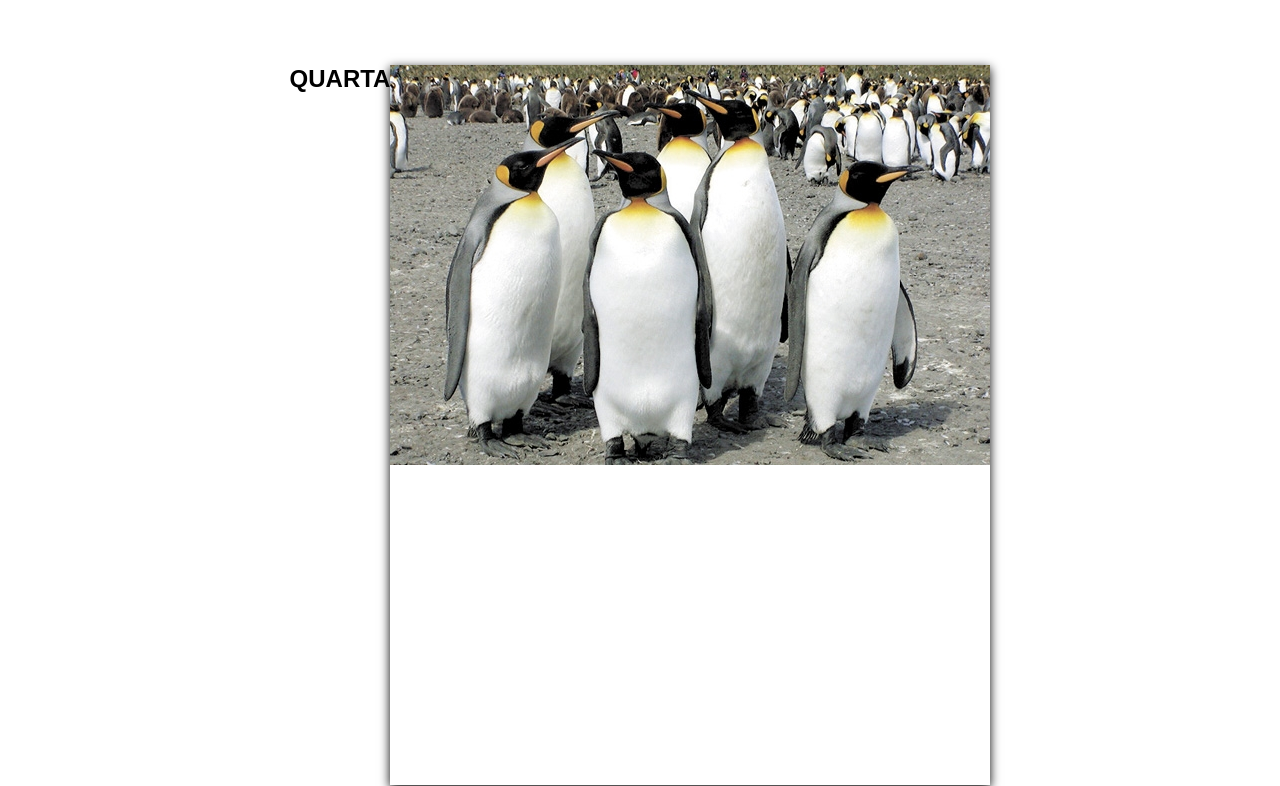
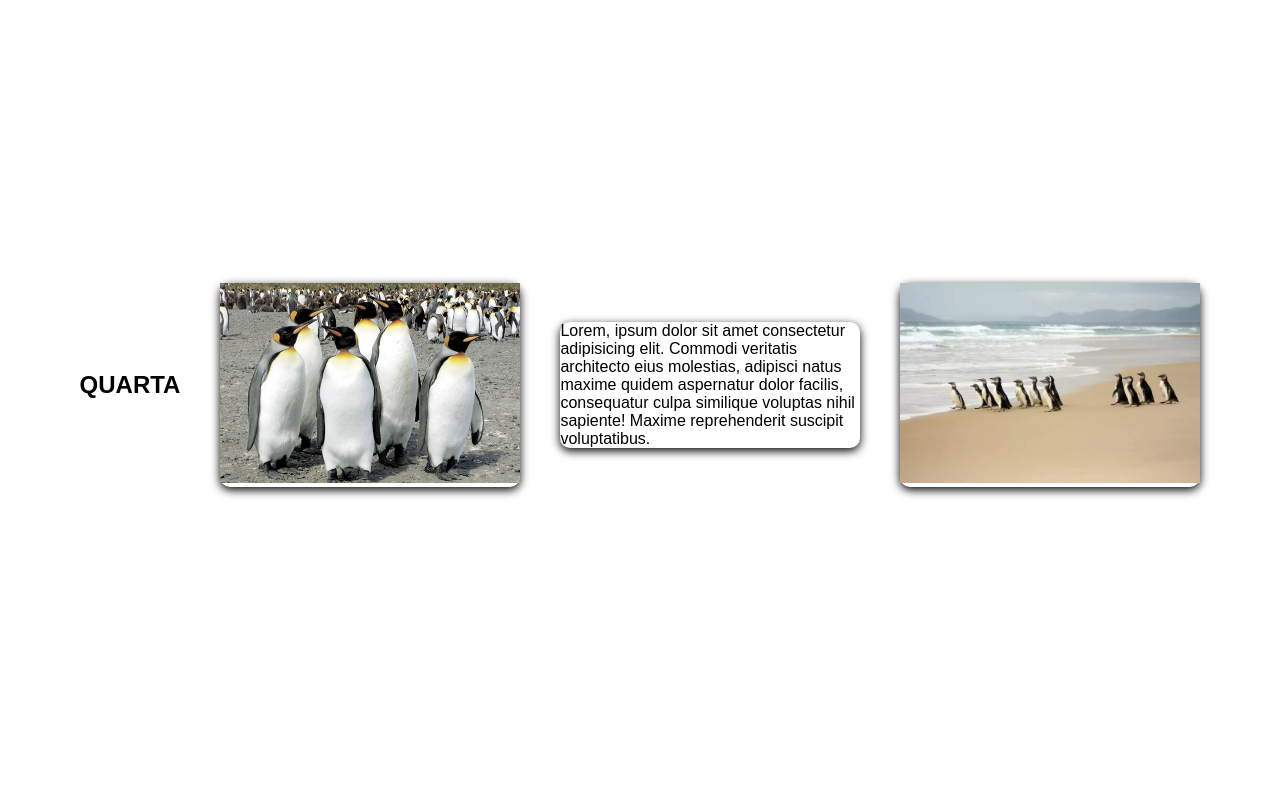
Before and after one commit to viniciusclima12-pixel/ip-forja-tarde, a plain HTML site: page index.html in a window 1280 px wide. Shown: the part 2415-3201 px from the top of the page. Drawn offline with Linux system fonts and the light colour scheme.

Commit message:
Add files via upload

```diff
--- a/index.html
+++ b/index.html
@@ -81,7 +81,13 @@
     <div class="image">
         <img src="./images/pinguim1.jpg" alt="pinguim1">
 
-
+</div>
+    <div class="image">
+        <Div class=texts></Div>
+        <p>Lorem, ipsum dolor sit amet consectetur adipisicing elit. Commodi veritatis architecto eius molestias, adipisci natus maxime quidem aspernatur dolor facilis, consequatur culpa similique voluptas nihil sapiente! Maxime reprehenderit suscipit voluptatibus.</p>
+        </div>
+    <div class="image">
+        <img src="./images/p3.webp" alt="pinguim3">
 
     </div>
 </section>
--- a/style.css
+++ b/style.css
@@ -138,17 +138,32 @@ nav{
     border-radius: 20px;
 }
 #s4{
-    height: 100vh;
-    padding-top: 80px;
+    width: 100%;
+    min-height: 100vh;
+    height: auto;
+    background-size: cover;
+    background-attachment: fixed;
     display: flex;
+    align-items: center;
     justify-content: center;
+    gap: 40px;
+
 
 
 }
 .image{
-    width: 600px;
+    width: 300px;
     height: auto;
     box-shadow: 0px 3px 10px black;
+    border-radius: 10px;
+    flex-direction: row;
+
+
+}
+
+.image img{
+    width: 100%;
+    height: auto;
 }
 
 
```
